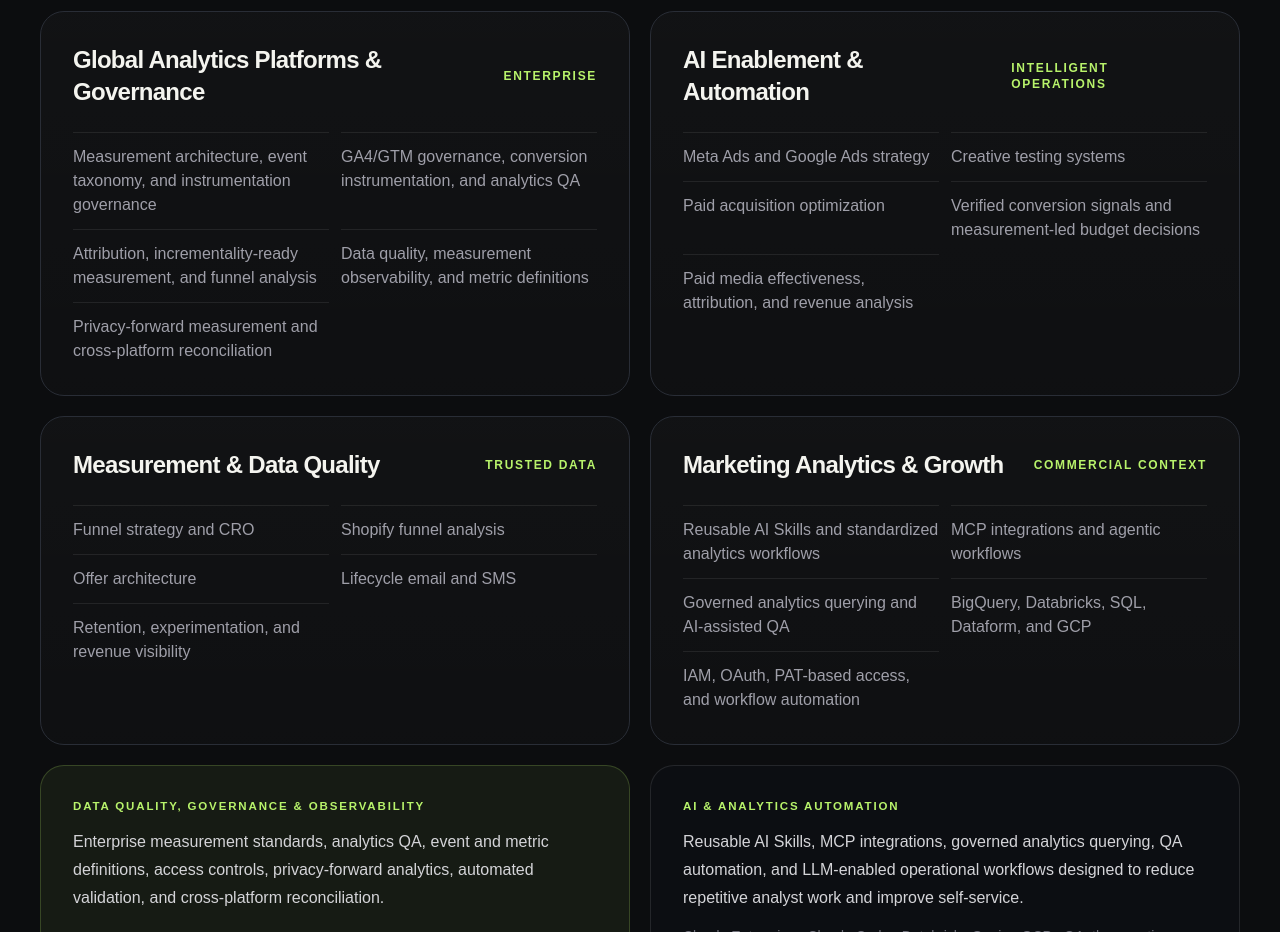
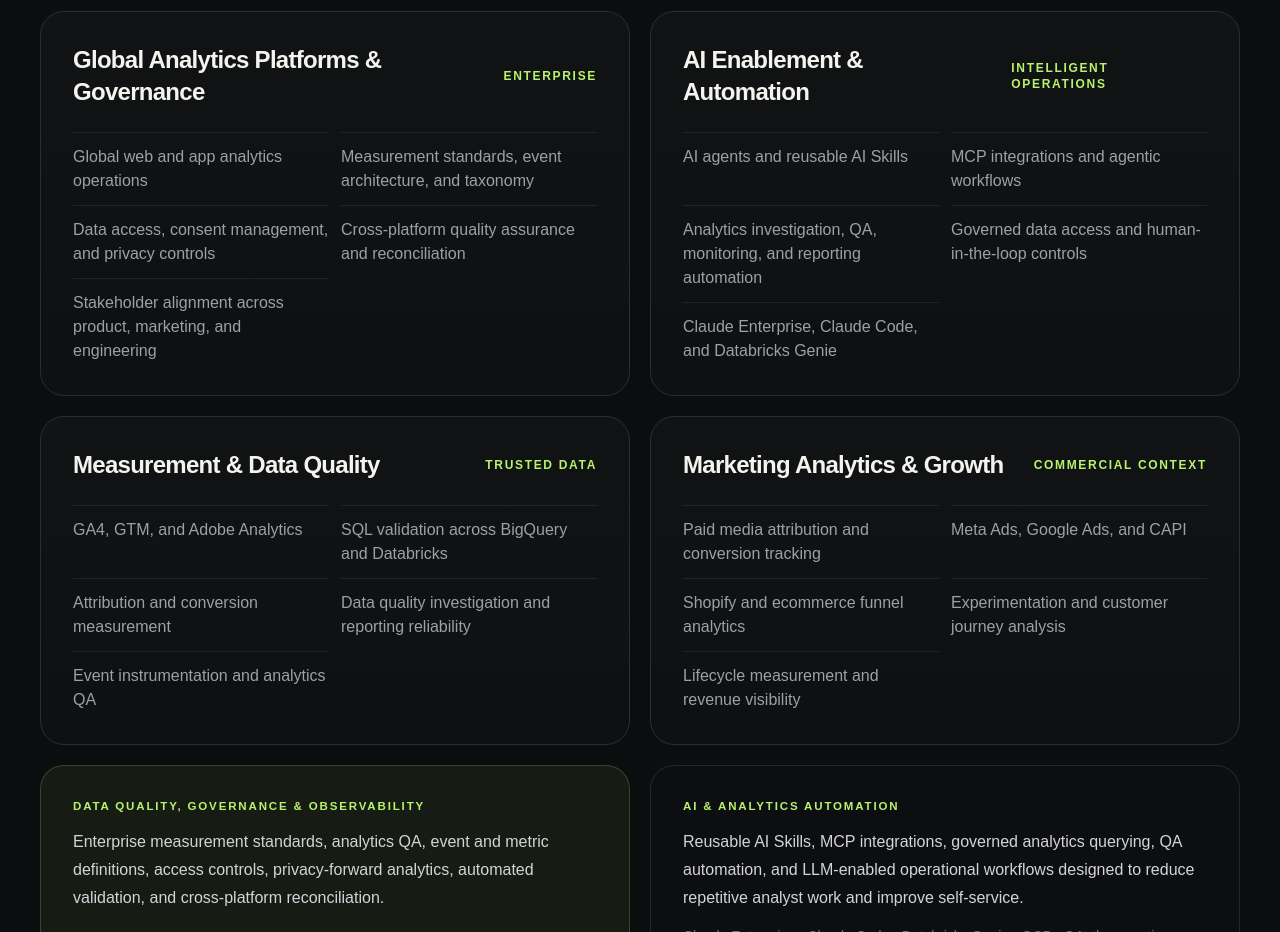
Before and after one commit to kmshabazz/portfolio-website, a Next.js app: page / in a window 1280 px wide. Shown: the part 5080-6012 px from the top of the page. Built offline with nearby package versions, Linux system fonts and the light colour scheme.

Commit message:
Align expertise cards with enterprise AI and governance positioning

```diff
--- a/app/page.tsx
+++ b/app/page.tsx
@@ -15,10 +15,10 @@ const solveAreas = [
 ];
 
 const expertise = [
-  { title: "Global Analytics Platforms & Governance", role: "Enterprise", items: ["Measurement architecture, event taxonomy, and instrumentation governance", "GA4/GTM governance, conversion instrumentation, and analytics QA", "Attribution, incrementality-ready measurement, and funnel analysis", "Data quality, measurement observability, and metric definitions", "Privacy-forward measurement and cross-platform reconciliation"] },
-  { title: "AI Enablement & Automation", role: "Intelligent Operations", items: ["Meta Ads and Google Ads strategy", "Creative testing systems", "Paid acquisition optimization", "Verified conversion signals and measurement-led budget decisions", "Paid media effectiveness, attribution, and revenue analysis"] },
-  { title: "Measurement & Data Quality", role: "Trusted Data", items: ["Funnel strategy and CRO", "Shopify funnel analysis", "Offer architecture", "Lifecycle email and SMS", "Retention, experimentation, and revenue visibility"] },
-  { title: "Marketing Analytics & Growth", role: "Commercial Context", items: ["Reusable AI Skills and standardized analytics workflows", "MCP integrations and agentic workflows", "Governed analytics querying and AI-assisted QA", "BigQuery, Databricks, SQL, Dataform, and GCP", "IAM, OAuth, PAT-based access, and workflow automation"] }
+  { title: "Global Analytics Platforms & Governance", role: "Enterprise", items: ["Global web and app analytics operations", "Measurement standards, event architecture, and taxonomy", "Data access, consent management, and privacy controls", "Cross-platform quality assurance and reconciliation", "Stakeholder alignment across product, marketing, and engineering"] },
+  { title: "AI Enablement & Automation", role: "Intelligent Operations", items: ["AI agents and reusable AI Skills", "MCP integrations and agentic workflows", "Analytics investigation, QA, monitoring, and reporting automation", "Governed data access and human-in-the-loop controls", "Claude Enterprise, Claude Code, and Databricks Genie"] },
+  { title: "Measurement & Data Quality", role: "Trusted Data", items: ["GA4, GTM, and Adobe Analytics", "SQL validation across BigQuery and Databricks", "Attribution and conversion measurement", "Data quality investigation and reporting reliability", "Event instrumentation and analytics QA"] },
+  { title: "Marketing Analytics & Growth", role: "Commercial Context", items: ["Paid media attribution and conversion tracking", "Meta Ads, Google Ads, and CAPI", "Shopify and ecommerce funnel analytics", "Experimentation and customer journey analysis", "Lifecycle measurement and revenue visibility"] }
 ];
 
 const technologyStack = [
```
